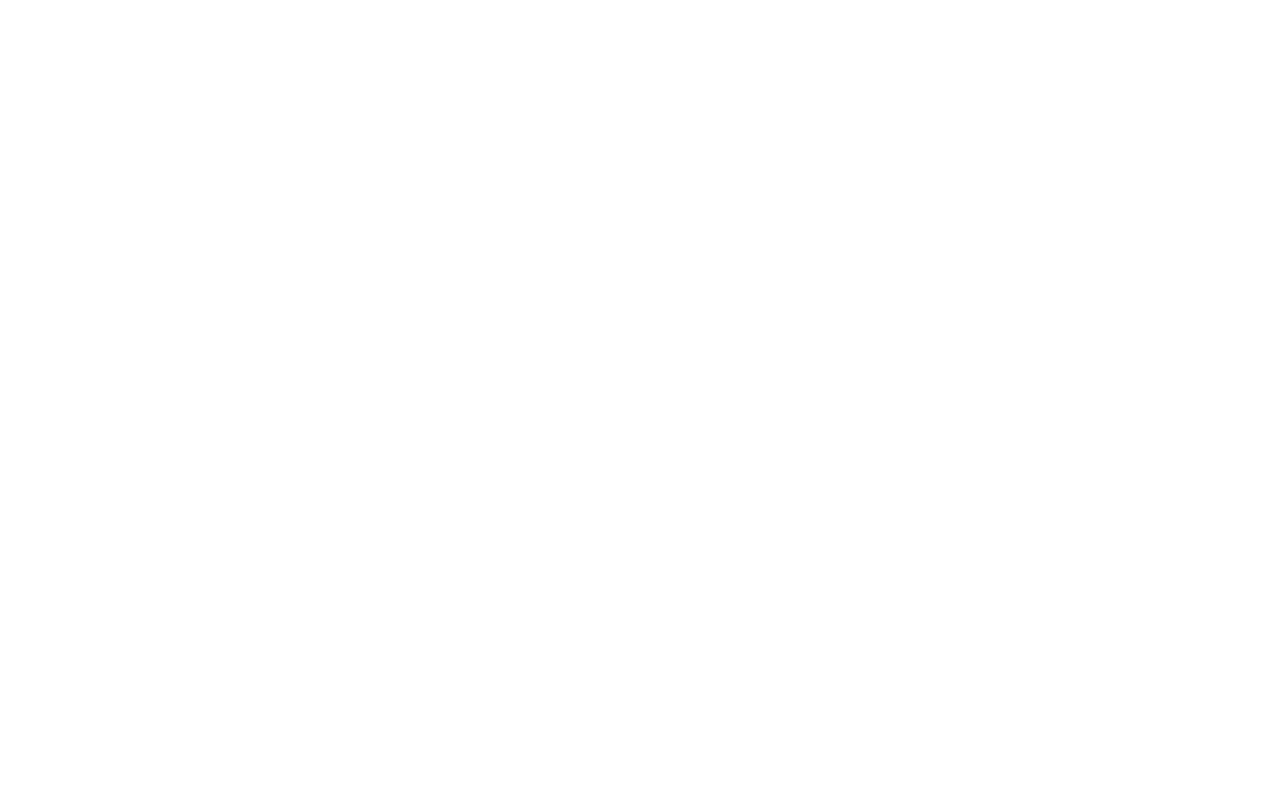
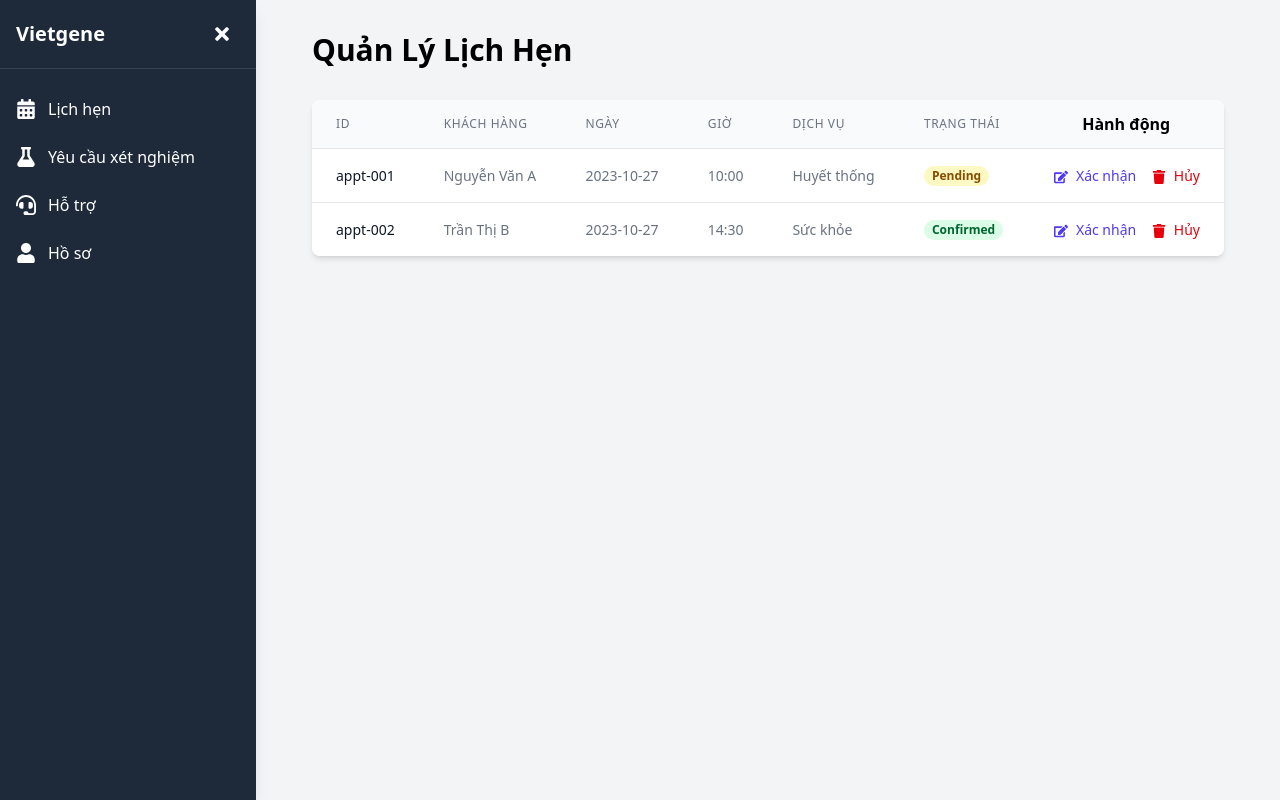
Before and after one commit to htp2003/vietgene-laboratory, a React (Vite) app: page /appointment in a window 1280 px wide. Before the commit this address had no page. Built offline with nearby package versions, Linux system fonts and the light colour scheme.

Commit message:
Man hinh so khai Staff

```diff
--- a/package.json
+++ b/package.json
@@ -15,6 +15,7 @@
     "react": "^19.1.0",
     "react-dom": "^19.1.0",
     "react-hook-form": "^7.56.4",
+    "react-icons": "^5.5.0",
     "react-router-dom": "^7.6.1",
     "three": "^0.176.0",
     "zod": "^3.25.28"
--- /dev/null
+++ b/src/pages/staff/appointment.tsx
@@ -0,0 +1,94 @@
+import React from 'react';
+import StaffLayout from './layout'; // Import layout component
+import { FaEdit, FaTrash } from 'react-icons/fa'; // Thêm icon cho actions
+
+interface Appointment {
+  id: string;
+  customerName: string;
+  date: string;
+  time: string;
+  serviceType: string;
+  status: 'Pending' | 'Confirmed' | 'Cancelled' | 'Completed';
+}
+
+const StaffAppointments: React.FC = () => {
+  const appointments: Appointment[] = [
+    { id: 'appt-001', customerName: 'Nguyễn Văn A', date: '2023-10-27', time: '10:00', serviceType: 'Huyết thống', status: 'Pending' },
+    { id: 'appt-002', customerName: 'Trần Thị B', date: '2023-10-27', time: '14:30', serviceType: 'Sức khỏe', status: 'Confirmed' },
+  ];
+
+  return (
+    <StaffLayout>
+      <h1 className="text-3xl font-bold mb-8">Quản Lý Lịch Hẹn</h1>
+      <div className="bg-white shadow-md rounded-lg overflow-hidden">
+        <table className="min-w-full divide-y divide-gray-200">
+          <thead className="bg-gray-50">
+            <tr>
+              <th scope="col" className="px-6 py-3 text-left text-xs font-medium text-gray-500 uppercase tracking-wider">
+                ID
+              </th>
+              <th scope="col" className="px-6 py-3 text-left text-xs font-medium text-gray-500 uppercase tracking-wider">
+                Khách hàng
+              </th>
+              <th scope="col" className="px-6 py-3 text-left text-xs font-medium text-gray-500 uppercase tracking-wider">
+                Ngày
+              </th>
+              <th scope="col" className="px-6 py-3 text-left text-xs font-medium text-gray-500 uppercase tracking-wider">
+                Giờ
+              </th>
+              <th scope="col" className="px-6 py-3 text-left text-xs font-medium text-gray-500 uppercase tracking-wider">
+                Dịch vụ
+              </th>
+              <th scope="col" className="px-6 py-3 text-left text-xs font-medium text-gray-500 uppercase tracking-wider">
+                Trạng thái
+              </th>
+              <th scope="col" className="relative px-6 py-3">
+                Hành động
+              </th>
+            </tr>
+          </thead>
+          <tbody className="bg-white divide-y divide-gray-200">
+            {appointments.map((appointment) => (
+              <tr key={appointment.id}>
+                <td className="px-6 py-4 whitespace-nowrap text-sm font-medium text-gray-900">
+                  {appointment.id}
+                </td>
+                <td className="px-6 py-4 whitespace-nowrap text-sm text-gray-500">
+                  {appointment.customerName}
+                </td>
+                <td className="px-6 py-4 whitespace-nowrap text-sm text-gray-500">
+                  {appointment.date}
+                </td>
+                <td className="px-6 py-4 whitespace-nowrap text-sm text-gray-500">
+                  {appointment.time}
+                </td>
+                <td className="px-6 py-4 whitespace-nowrap text-sm text-gray-500">
+                  {appointment.serviceType}
+                </td>
+                <td className="px-6 py-4 whitespace-nowrap text-sm">
+                  <span className={`px-2 inline-flex text-xs leading-5 font-semibold rounded-full ${
+                    appointment.status === 'Confirmed' ? 'bg-green-100 text-green-800' :
+                    appointment.status === 'Pending' ? 'bg-yellow-100 text-yellow-800' :
+                    'bg-gray-100 text-gray-800'
+                  }`}>
+                    {appointment.status}
+                  </span>
+                </td>
+                <td className="px-6 py-4 whitespace-nowrap text-right text-sm font-medium">
+                  <button className="text-indigo-600 hover:text-indigo-900 mr-4">
+                    <FaEdit className="inline-block mr-1" /> Xác nhận
+                  </button>
+                  <button className="text-red-600 hover:text-red-900">
+                     <FaTrash className="inline-block mr-1" /> Hủy
+                  </button>
+                </td>
+              </tr>
+            ))}
+          </tbody>
+        </table>
+      </div>
+    </StaffLayout>
+  );
+};
+
+export default StaffAppointments;
--- /dev/null
+++ b/src/pages/staff/layout.tsx
@@ -0,0 +1,130 @@
+import React, { useState } from "react";
+import {
+  FaTimes,
+  FaBars,
+  FaCalendarAlt,
+  FaFlask,
+  FaHeadset,
+  FaUser,
+} from "react-icons/fa";
+import { Link } from "react-router-dom";
+
+interface StaffLayoutProps {
+  children: React.ReactNode;
+}
+
+const StaffLayout: React.FC<StaffLayoutProps> = ({ children }) => {
+  const [isExpanded, setIsExpanded] = useState(true);
+  const [isMobileOpen, setIsMobileOpen] = useState(false);
+
+  const navLinks = [
+    {
+      name: "Lịch hẹn",
+      href: "/staff/appointments",
+      icon: <FaCalendarAlt size={20} />,
+    },
+    {
+      name: "Yêu cầu xét nghiệm",
+      href: "/staff/test-requests",
+      icon: <FaFlask size={20} />,
+    },
+    { name: "Hỗ trợ", href: "/staff/support", icon: <FaHeadset size={20} /> },
+    { name: "Hồ sơ", href: "/staff/profile", icon: <FaUser size={20} /> },
+  ];
+
+  const toggleSidebar = () => {
+    setIsExpanded(!isExpanded);
+  };
+
+  const toggleMobileSidebar = () => {
+    setIsMobileOpen(!isMobileOpen);
+  };
+
+  return (
+    <div className="min-h-screen bg-gray-100 flex">
+      {/* Mobile Toggle Button */}
+      <button
+        className="fixed top-4 right-4 z-50 p-2 bg-gray-800 text-white rounded-md shadow-lg md:hidden"
+        onClick={toggleMobileSidebar}
+      >
+        {isMobileOpen ? <FaTimes size={24} /> : <FaBars size={24} />}
+      </button>
+
+      {/* Main Content */}
+      <main
+        className={`
+          flex-grow
+          transition-all duration-300 ease-in-out
+          ${isExpanded ? "md:ml-64" : "md:ml-20"}
+          px-6 py-8
+        `}
+      >
+        <div
+          className={`
+    container mx-auto
+    ${isExpanded ? "max-w-[calc(100%-4rem)]" : "max-w-full"}
+  `}
+        >
+          {children}
+        </div>
+      </main>
+
+      {/* Sidebar */}
+      <nav
+        className={`
+          fixed top-0 left-0 h-full bg-gray-800 text-white shadow-lg
+          transition-all duration-300 ease-in-out
+          ${isExpanded ? "w-64" : "w-20"}
+          ${
+            isMobileOpen
+              ? "translate-x-0"
+              : "-translate-x-full md:translate-x-0"
+          }
+        `}
+      >
+        <div className="flex flex-col h-full">
+          {/* Sidebar Header */}
+          <div className="flex items-center justify-between p-4 border-b border-gray-700">
+            {isExpanded && <div className="text-xl font-bold">Vietgene</div>}
+            <button
+              onClick={toggleSidebar}
+              className="p-2 hover:bg-gray-700 rounded-md hidden md:block"
+            >
+              {isExpanded ? <FaTimes size={20} /> : <FaBars size={20} />}
+            </button>
+          </div>
+
+          {/* Navigation Links */}
+          <div className="flex-1 overflow-y-auto py-4">
+            {navLinks.map((link) => (
+              <Link
+                key={link.name}
+                to={link.href}
+                className={`
+                  flex items-center px-4 py-3 hover:bg-gray-700 transition-colors
+                  ${!isExpanded && "justify-center"}
+                `}
+                onClick={() => setIsMobileOpen(false)}
+              >
+                <span className="flex-shrink-0">{link.icon}</span>
+                {isExpanded && (
+                  <span className="ml-3 whitespace-nowrap">{link.name}</span>
+                )}
+              </Link>
+            ))}
+          </div>
+        </div>
+      </nav>
+
+      {/* Mobile Overlay */}
+      {isMobileOpen && (
+        <div
+          className="fixed inset-0 bg-black bg-opacity-50 z-30 md:hidden"
+          onClick={toggleMobileSidebar}
+        />
+      )}
+    </div>
+  );
+};
+
+export default StaffLayout;
--- a/useRouteElements.tsx
+++ b/useRouteElements.tsx
@@ -4,7 +4,7 @@ import MainLayout from './layouts/MainLayout/MainLayout'
 import Home from './src/pages/Home'
 import Login from './src/pages/auth/Login'
 import Register from './src/pages/auth/Register'
-
+import Appointment from './src/pages/staff/appointment'
 
 export default function useRouteElements() {
     const routeElemets = useRoutes([
@@ -31,6 +31,13 @@ export default function useRouteElements() {
                 <Register />
             )
         },
+        {
+            path: "/appointment",
+            index: true,
+            element: (
+                <Appointment />
+            )
+        },
     ])
     return routeElemets
 }
```
Also changed, not shown: 2 other files (tests, documents, lock files or other folders).
